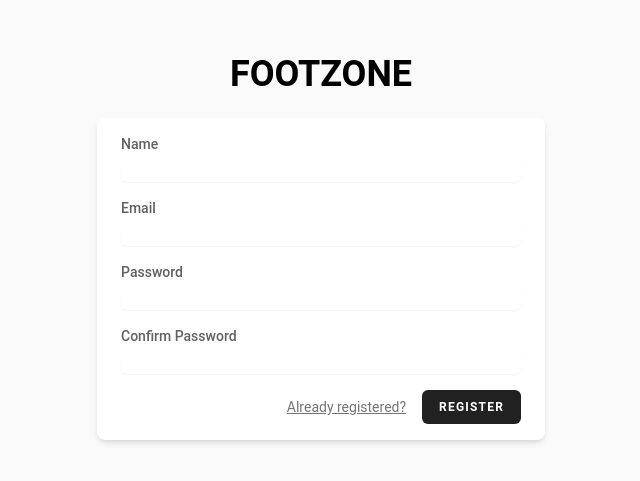
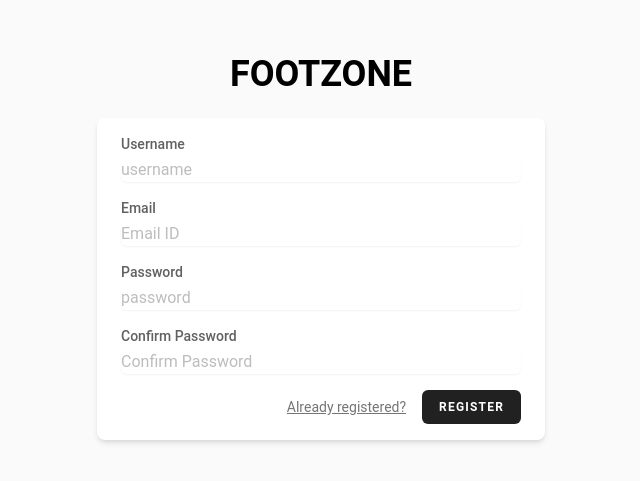
Before and after one commit to mohdaman7/E-Commerce, a React (Vite) app: page /register in a window 1280 px wide. Shown: the part 153-634 px from the top of the page, without its empty margins (319-959 px from the left). Built offline with nearby package versions, Linux system fonts and the light colour scheme.

Commit message:
validation

```diff
--- /dev/null
+++ b/src/Validation.js
@@ -0,0 +1,31 @@
+export default function Validation(values){
+    const errors = {}
+
+    const email_pattern = /^[^\s@]+@[^\s@]+\.[^\s@]{2,6}$/;
+    const password_pattern = /^(?=.*\d)(?=.*[a-z])[a-zA-Z0-9]{8,}$/;
+    const cpassword_pattern = {cpassword:values.password}
+
+    if(values.name===""){
+        errors.name = "Name is Required!";
+    }
+
+    if(values.email===""){
+        errors.email = "Email is Required!";
+    }
+    else if(!email_pattern.test(values.email)){
+        errors.email = "Email did'nt match"
+    }
+
+    if(values.password === ""){
+        errors.password = "Password Required!";
+    }else if(!password_pattern.test(values.password)){
+        errors.password = "Password did'nt match"
+    }
+
+    if(values.password!=values.cpassword){
+        errors.cpassword = "Password did'nt match"
+    }
+
+
+    return errors;
+}
--- /dev/null
+++ b/src/pages/Register.css
@@ -0,0 +1,12 @@
+span{
+    color: red;
+    font-size: 12px;
+    display: none;
+}
+
+input:invalid[focus='true'] ~ span {
+    display: block;
+}
+input:invalid[focus = 'true']{
+    border: 1px solid red;
+}
--- a/src/pages/Register.jsx
+++ b/src/pages/Register.jsx
@@ -1,6 +1,56 @@
-import React from "react";
+import React, { useState } from "react";
+// import Validation from "../Validation";
+import './Register.css'
+
 
 function Register() {
+  // const [values,setValues] = useState({
+  //   name:'',
+  //   email:'',
+  //   password:'',
+  //   cpassword:''
+  // })
+
+
+  // const [errors,setErrors] = useState({})
+
+  // function handleInput(event) {
+  //   const newObj = {...values,[event.target.name]: event.target.value}
+  //   setValues(newObj)
+  // }
+
+  // function handleValidation(event){
+  //   event.preventDefault();
+  //   setErrors(Validation(values));
+  // }
+
+
+  const [inputs,setInputs] = useState({
+    username:'',
+    email:'',
+    password:'',
+    cpassword:''
+  })
+
+
+  const [focus,setFocus] = useState({
+    errName : false,
+    errEmail : false,
+    errPass : false,
+    errCpass : false
+  })
+
+  const handleSubmit = (e) => {
+    e.preventDefault();
+  }
+
+  const handleChange = (e) => {
+    const name = e.target.name;
+    const value = e.target.value;
+    setInputs({...inputs,[name]:value})
+  }
+
+
   return (
     <div>
       <div className="flex flex-col items-center min-h-screen pt-6 sm:justify-center sm:pt-0 bg-gray-50">
@@ -10,20 +60,33 @@ function Register() {
           </a>
         </div>
         <div className="w-full px-6 py-4 mt-6 overflow-hidden bg-white shadow-md sm:max-w-md sm:rounded-lg">
-          <form>
+          <form onSubmit={handleSubmit}>
             <div>
               <label
                 htmlFor="name"
                 className="block text-sm font-medium text-gray-700 undefined"
+
               >
-                Name
+                Username
               </label>
               <div className="flex flex-col items-start">
                 <input
                   type="text"
-                  name="name"
+                  pattern="^[A-Za-z0-9].{4,}"
+                  name="username"
+                  placeholder="username"
                   className="block w-full mt-1 border-gray-300 rounded-md shadow-sm focus:border-indigo-300 focus:ring focus:ring-indigo-200 focus:ring-opacity-50"
+                  onChange={handleChange}
+                  value={inputs.username}
+                  onBlur={()=>{
+                    setFocus({...focus,errName:true})
+                  }}
+                  focus = {focus.errName.toString()}
+                  required
+
                 />
+                 <span>Username should have 3-16 characters</span>
+                {/* {errors.name && <p style={{color:"red"}}>{errors.name}</p>} */}
               </div>
             </div>
             <div className="mt-4">
@@ -36,9 +99,20 @@ function Register() {
               <div className="flex flex-col items-start">
                 <input
                   type="email"
+                  pattern="[a-z0-9._%+\-]+@[a-z0-9.\-]+\.[a-z]{2,}$"
                   name="email"
+                  placeholder="Email ID"
                   className="block w-full mt-1 border-gray-300 rounded-md shadow-sm focus:border-indigo-300 focus:ring focus:ring-indigo-200 focus:ring-opacity-50"
+                  onChange={handleChange}
+                  value={inputs.email}
+                  onBlur={()=>{
+                    setFocus({...focus,errEmail:true})
+                  }}
+                  focus = {focus.errEmail.toString()}
+                  required
                 />
+                 <span>Enter a valid Email ID</span>
+                {/* {errors.email && <p style={{color:"red"}}>{errors.email}</p>} */}
               </div>
             </div>
             <div className="mt-4">
@@ -51,9 +125,21 @@ function Register() {
               <div className="flex flex-col items-start">
                 <input
                   type="password"
+                  pattern="(?=.*\d)(?=.*[a-z])(?=.*[A-Z]).{8,}"
                   name="password"
+                  placeholder="password"
                   className="block w-full mt-1 border-gray-300 rounded-md shadow-sm focus:border-indigo-300 focus:ring focus:ring-indigo-200 focus:ring-opacity-50"
+                  onChange={handleChange}
+                  value={inputs.password}
+                  onBlur={()=>{
+                    setFocus({...focus,errPass:true})
+                  }}
+                  focus = {focus.errPass.toString()}
+                  required
+
                 />
+                 <span>Password must have minimum 8 characters and include atleast 1 uppercase, 1 digit and 1 special character</span>
+                {/* {errors.password && <p style={{color:"red"}}>{errors.password}</p>}  */}
               </div>
             </div>
             <div className="mt-4">
@@ -66,11 +152,24 @@ function Register() {
               <div className="flex flex-col items-start">
                 <input
                   type="password"
-                  name="password_confirmation"
+                  pattern={inputs.password}
+                  name="cpassword"
+                  placeholder="Confirm Password"
+                  // pattern={values.password}
                   className="block w-full mt-1 border-gray-300 rounded-md shadow-sm focus:border-indigo-300 focus:ring focus:ring-indigo-200 focus:ring-opacity-50"
+                  onChange={handleChange}
+                  value={inputs.cpassword}
+                  onBlur={()=>{
+                    setFocus({...focus,errCpass:true})
+                  }}
+                  focus = {focus.errCpass.toString()}
+                  required
                 />
+                <span>Password is not matching</span>
+                 {/* {errors.cpassword && <p style={{color:"red"}}>{errors.cpassword}</p>}  */}
               </div>
             </div>
+
 
             <div className="flex items-center justify-end mt-4">
               <a
```
